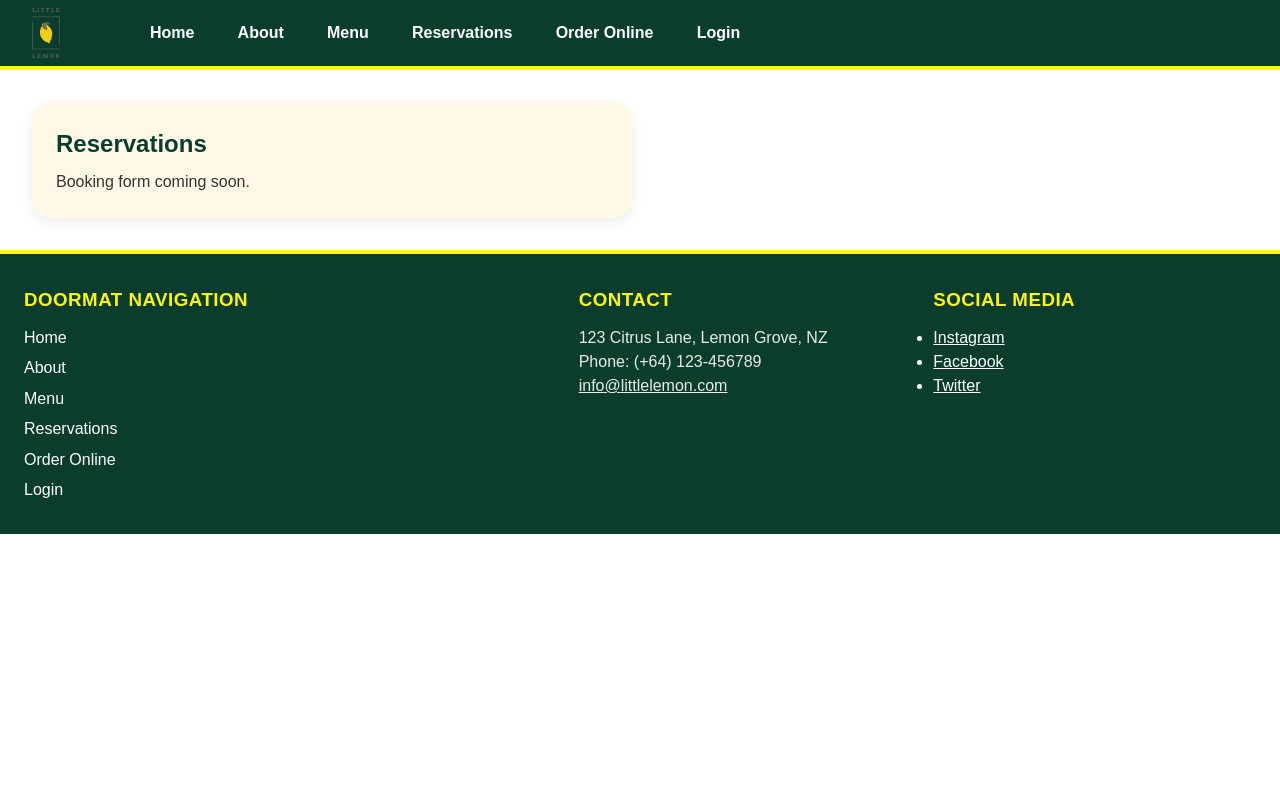
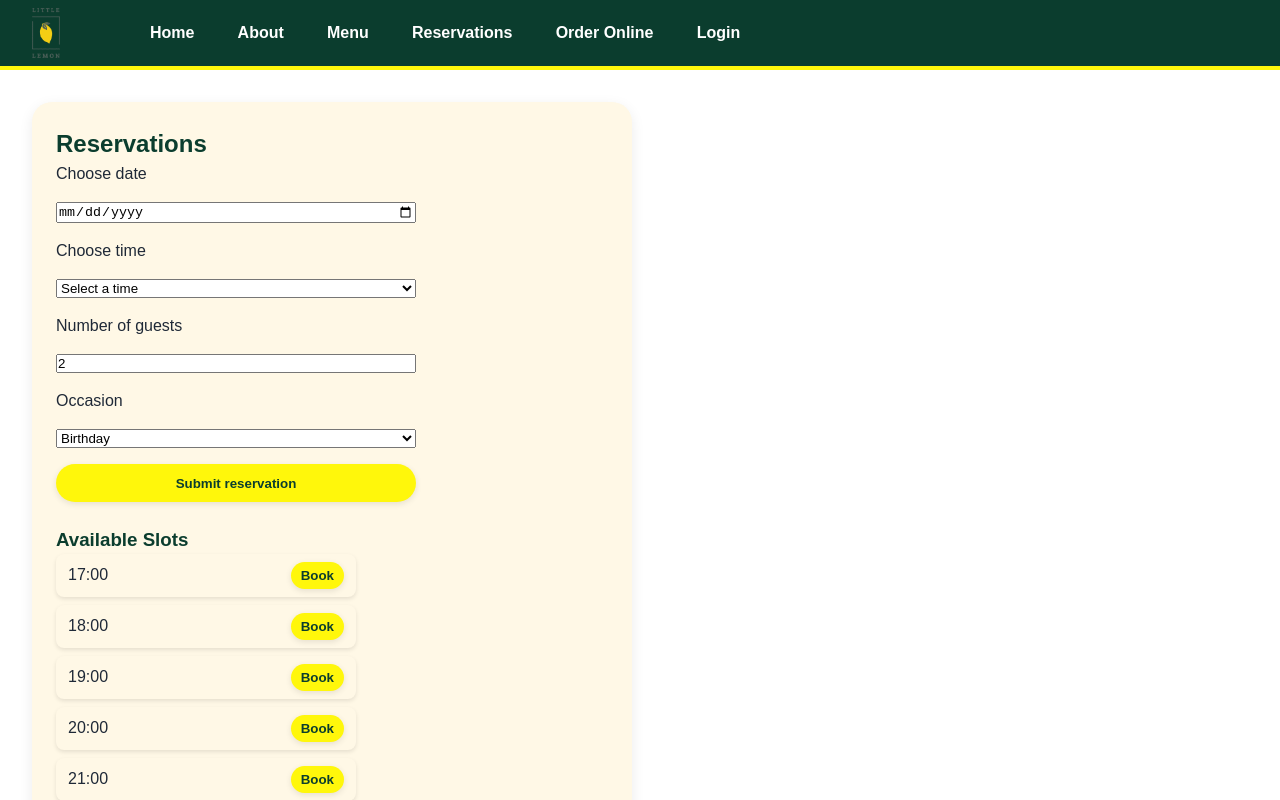
Before and after one commit to Dandaman290903/little-lemon-assignment, a React (Create React App) app: page /booking in a window 1280 px wide. Shown: the top 800 px of the page. Built offline with nearby package versions, Linux system fonts and the light colour scheme.

Commit message:
booking changes and layout changes to the Main.jsx

```diff
--- a/src/App.js
+++ b/src/App.js
@@ -1,27 +1,16 @@
-import React from 'react';
-import './App.css';
-import { BrowserRouter, Routes, Route } from "react-router-dom";
+// src/App.js
+import "./App.css";
+import { BrowserRouter } from "react-router-dom";
 import Header from "./components/Header";
+import Main from "./components/Main";
 import Footer from "./components/Footer";
-import HomePage from "./components/HomePage";
-import BookingPage from "./components/BookingPage";
 
-function App() {
+export default function App() {
   return (
     <BrowserRouter>
       <Header />
-      <main>
-        <Routes>
-          <Route path="/" element={<HomePage />} />
-          <Route path="/booking" element={<BookingPage />} />
-          <Route path="/about" element={<section><h2>About</h2></section>} />
-          <Route path="/menu" element={<section><h2>Menu</h2></section>} />
-          <Route path="/order" element={<section><h2>Order Online</h2></section>} />
-          <Route path="/login" element={<section><h2>Login</h2></section>} />
-        </Routes>
-      </main>
+      <Main />
       <Footer />
     </BrowserRouter>
   );
 }
-export default App;
--- /dev/null
+++ b/src/components/BookingForm.jsx
@@ -0,0 +1,78 @@
+import { useState } from "react";
+
+export default function BookingForm({ availableTimes, dispatch }) {
+  const [date, setDate] = useState("");
+  const [time, setTime] = useState("");
+  const [guests, setGuests] = useState(2);
+  const [occasion, setOccasion] = useState("Birthday");
+
+  const isValid = date && time && Number(guests) >= 1 && Number(guests) <= 10;
+
+  function handleDateChange(value) {
+    setDate(value);
+    dispatch({ type: "set_date", date: value });
+  }
+
+  function handleSubmit(e) {
+    e.preventDefault();
+    if (!isValid) return;
+    dispatch({ type: "book", time });
+    alert("Reservation submitted!");
+    setTime("");
+  }
+
+  return (
+    <form onSubmit={handleSubmit} style={{ display: "grid", gap: 16, maxWidth: 360 }}>
+      <label htmlFor="res-date">Choose date</label>
+      <input
+        type="date"
+        id="res-date"
+        value={date}
+        onChange={(e) => handleDateChange(e.target.value)}
+        required
+      />
+
+      <label htmlFor="res-time">Choose time</label>
+      <select
+        id="res-time"
+        value={time}
+        onChange={(e) => setTime(e.target.value)}
+        required
+        disabled={availableTimes.length === 0}
+      >
+        <option value="" disabled>
+          {availableTimes.length ? "Select a time" : "Select a date first"}
+        </option>
+        {availableTimes.map((t) => (
+          <option key={t} value={t}>{t}</option>
+        ))}
+      </select>
+
+      <label htmlFor="guests">Number of guests</label>
+      <input
+        type="number"
+        id="guests"
+        min="1"
+        max="10"
+        value={guests}
+        onChange={(e) => setGuests(e.target.value)}
+        required
+      />
+
+      <label htmlFor="occasion">Occasion</label>
+      <select
+        id="occasion"
+        value={occasion}
+        onChange={(e) => setOccasion(e.target.value)}
+        required
+      >
+        <option>Birthday</option>
+        <option>Anniversary</option>
+      </select>
+
+      <button className="btn" type="submit" disabled={!isValid}>
+        Submit reservation
+      </button>
+    </form>
+  );
+}
--- a/src/components/BookingPage.jsx
+++ b/src/components/BookingPage.jsx
@@ -1,8 +1,18 @@
-export default function BookingPage() {
+import BookingForm from "./BookingForm";
+import BookingSlots from "./BookingSlots";
+
+export default function BookingPage({ availableTimes, dispatch }) {
+  function handleBook(time) {
+    dispatch({ type: "book", time });
+    alert(`Booked ${time}`);
+  }
+
   return (
     <section>
       <h2>Reservations</h2>
-      <p>Booking form coming soon.</p>
+      <BookingForm availableTimes={availableTimes} dispatch={dispatch} />
+      <h3 style={{ marginTop: "1.5rem" }}>Available Slots</h3>
+      <BookingSlots availableTimes={availableTimes} onBook={handleBook} />
     </section>
   );
 }
--- /dev/null
+++ b/src/components/BookingSlot.jsx
@@ -0,0 +1,23 @@
+export default function BookingSlot({ time, onBook }) {
+  return (
+    <li style={{
+      display: "flex",
+      justifyContent: "space-between",
+      alignItems: "center",
+      backgroundColor: "#fff8e6",
+      borderRadius: "8px",
+      padding: "8px 12px",
+      marginBottom: "8px",
+      boxShadow: "0 2px 4px rgba(0,0,0,0.1)"
+    }}>
+      <span>{time}</span>
+      <button
+        className="btn"
+        onClick={() => onBook(time)}
+        style={{ padding: "6px 10px" }}
+      >
+        Book
+      </button>
+    </li>
+  );
+}
--- /dev/null
+++ b/src/components/BookingSlots.jsx
@@ -0,0 +1,15 @@
+import BookingSlot from "./BookingSlot";
+
+export default function BookingSlots({ availableTimes, onBook }) {
+  return (
+    <ul style={{ listStyle: "none", padding: 0, maxWidth: "300px" }}>
+      {availableTimes.length > 0 ? (
+        availableTimes.map((t) => (
+          <BookingSlot key={t} time={t} onBook={onBook} />
+        ))
+      ) : (
+        <p>No slots available. Choose a date.</p>
+      )}
+    </ul>
+  );
+}
--- /dev/null
+++ b/src/components/Main.jsx
@@ -0,0 +1,47 @@
+import { useReducer } from "react";
+import { Routes, Route } from "react-router-dom";
+import HomePage from "./HomePage";
+import BookingPage from "./BookingPage";
+
+function initializeTimes() {
+  return ["17:00", "18:00", "19:00", "20:00", "21:00"];
+}
+function updateTimes(state, action) {
+  switch (action.type) {
+    case "set_date":
+      return initializeTimes();
+    case "book":
+      return state.filter((t) => t !== action.time);
+    default:
+      return state;
+  }
+}
+
+export default function Main() {
+  const [availableTimes, dispatch] = useReducer(
+    updateTimes,
+    null,
+    initializeTimes
+  );
+
+  return (
+    <main>
+      <Routes>
+        <Route path="/" element={<HomePage />} />
+        <Route
+          path="/booking"
+          element={
+            <BookingPage
+              availableTimes={availableTimes}
+              dispatch={dispatch}
+            />
+          }
+        />
+        <Route path="/about" element={<section><h2>About</h2></section>} />
+        <Route path="/menu" element={<section><h2>Menu</h2></section>} />
+        <Route path="/order" element={<section><h2>Order Online</h2></section>} />
+        <Route path="/login" element={<section><h2>Login</h2></section>} />
+      </Routes>
+    </main>
+  );
+}
```
Also changed, not shown: src/components/Main.js (deleted, +0 -10 lines).
